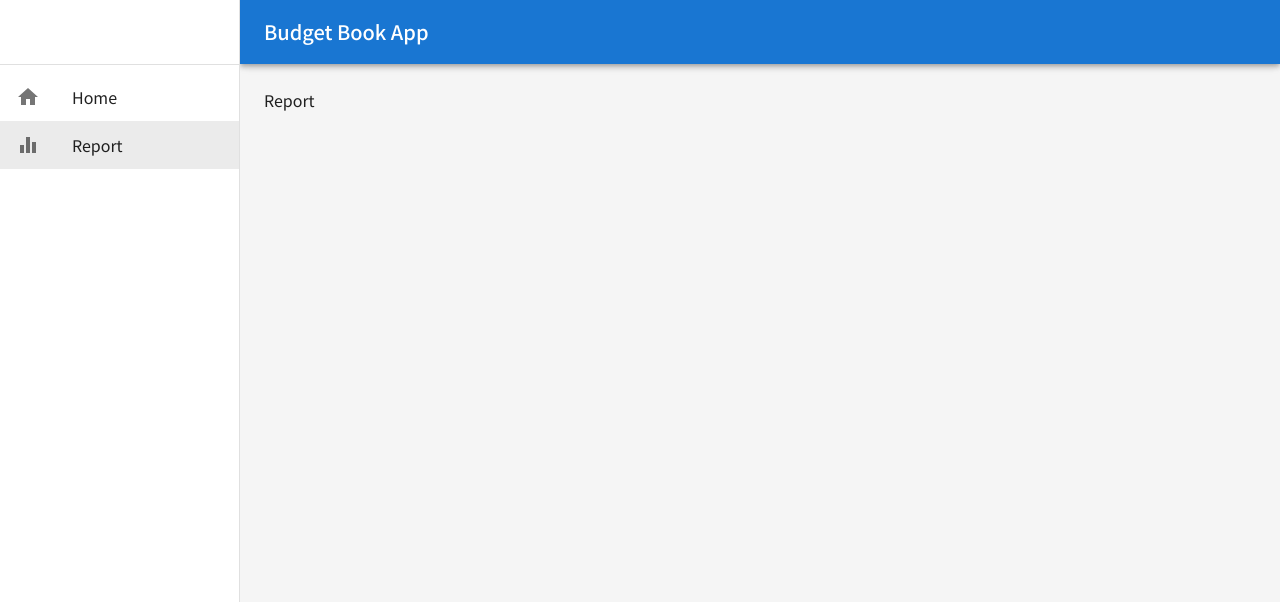
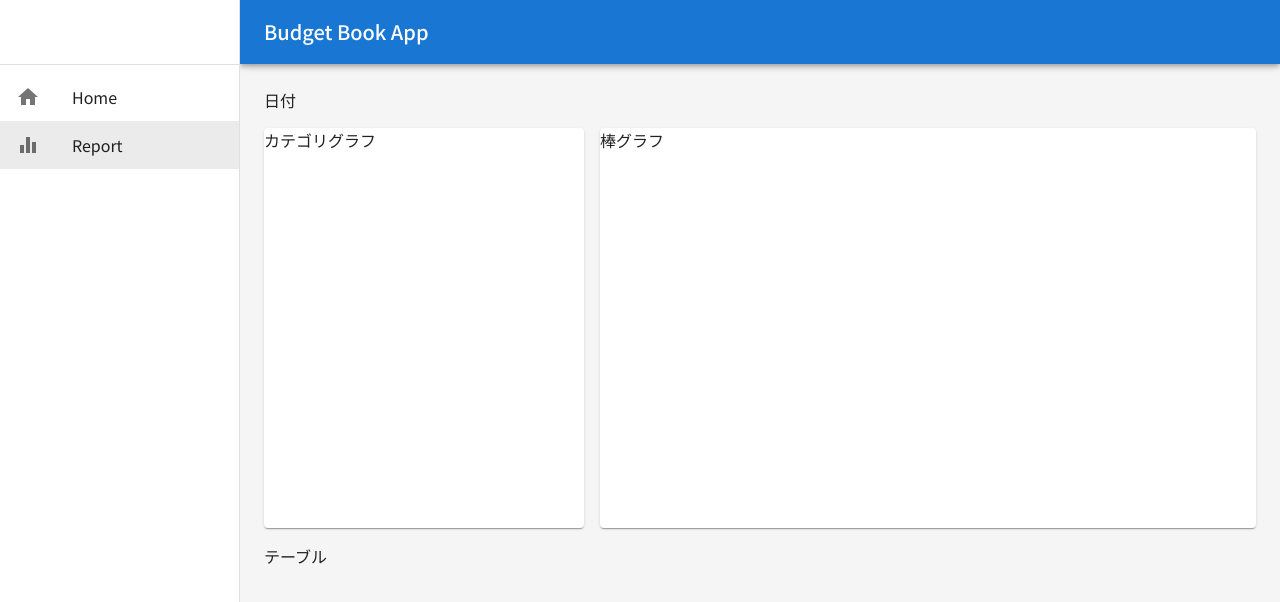
Before and after one commit to yuta-h418/budget-book-app, a React (Create React App) app: page /report in a window 1280 px wide. Shown: the top 602 px of the page. Built offline with nearby package versions, Linux system fonts and the light colour scheme; no server answers; the database is empty.

Commit message:
report画面のUI構築

```diff
--- a/src/pages/Report.tsx
+++ b/src/pages/Report.tsx
@@ -1,8 +1,25 @@
+import { Grid, Paper } from '@mui/material'
 import React from 'react'
 
 export const Report = () => {
+  const commonPaperStyle = {
+    height: { xs: "auto", md: "400px"},
+  }
   return (
-    <div>Report</div>
+    <Grid container spacing={2}>
+      <Grid item xs={12}>
+        日付
+      </Grid>
+      <Grid item xs={12} md={4}>
+        <Paper sx={commonPaperStyle}>カテゴリグラフ</Paper>
+      </Grid>
+      <Grid item xs={12} md={8}>
+        <Paper sx={commonPaperStyle}>棒グラフ</Paper>
+      </Grid>
+      <Grid item xs={12}>
+        テーブル
+      </Grid>
+    </Grid>
   )
 }
 
```
